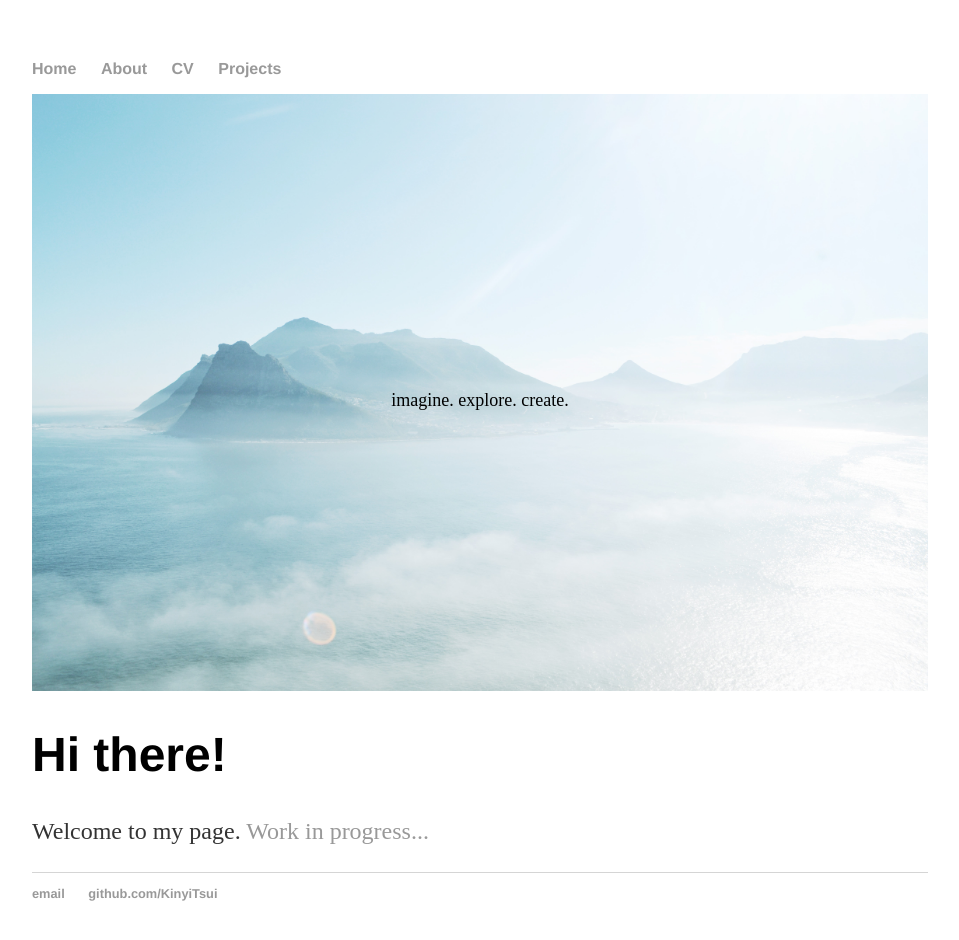
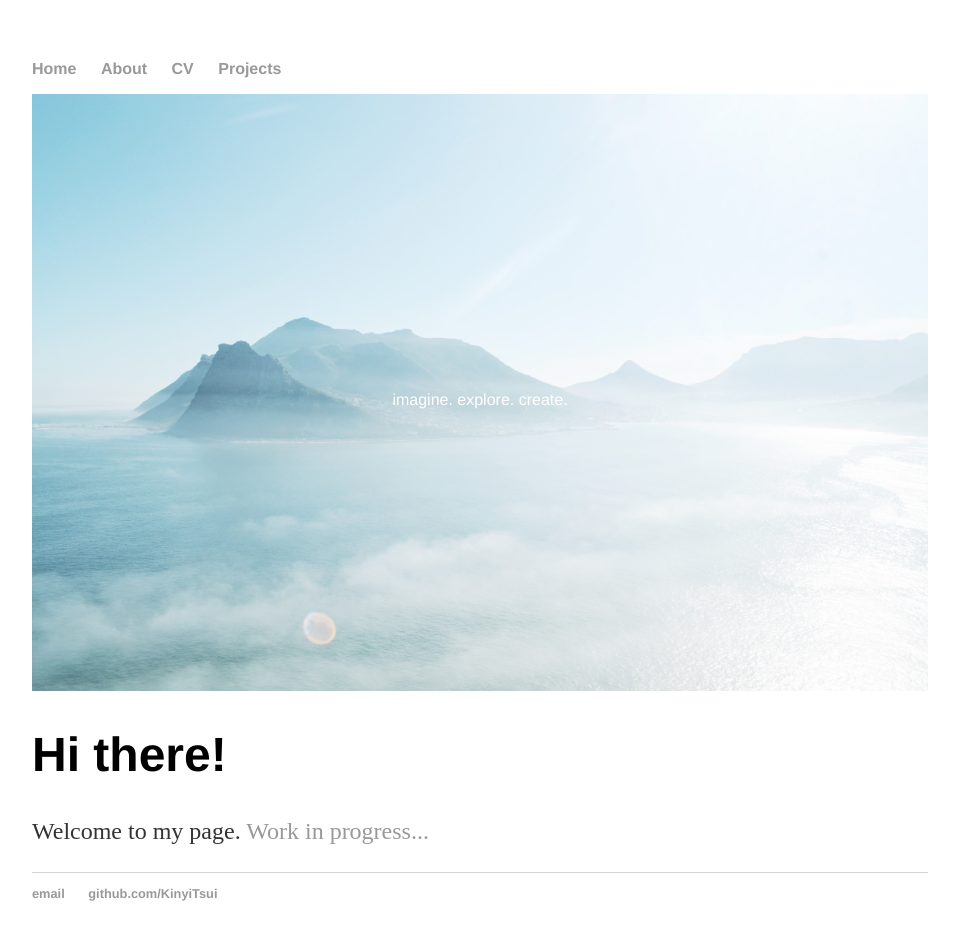
Before and after one commit to KinyiTsui/kinyitsui.github.io, a plain HTML site: page index.html in a window 1280 px wide. Shown: the whole page, without its empty margins (160-1119 px from the left). Drawn offline with Linux system fonts and the light colour scheme.

Commit message:
Update main.css

```diff
--- a/css/main.css
+++ b/css/main.css
@@ -47,5 +47,7 @@ ul.posts li {
     top: 50%;
     left: 50%;
     transform: translate(-50%, -50%);
-    font-size: 18px;
+    font-size: 1em;
+    color: #ffffff;
+    font-family:'Helvetica', 'Arial', 'Sans-Serif';
 }
```
